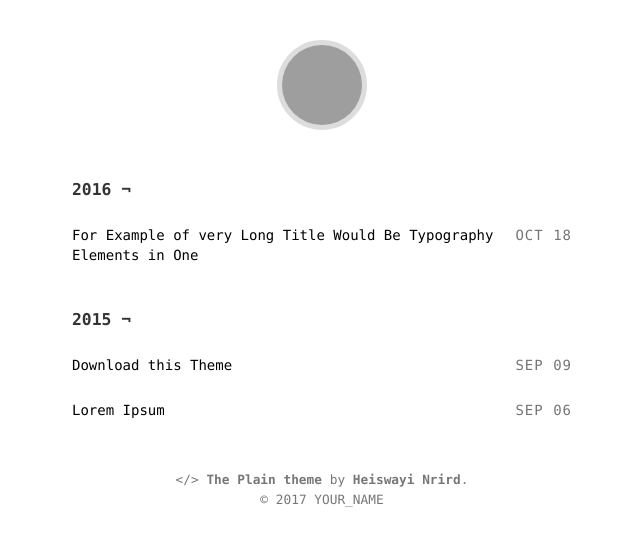
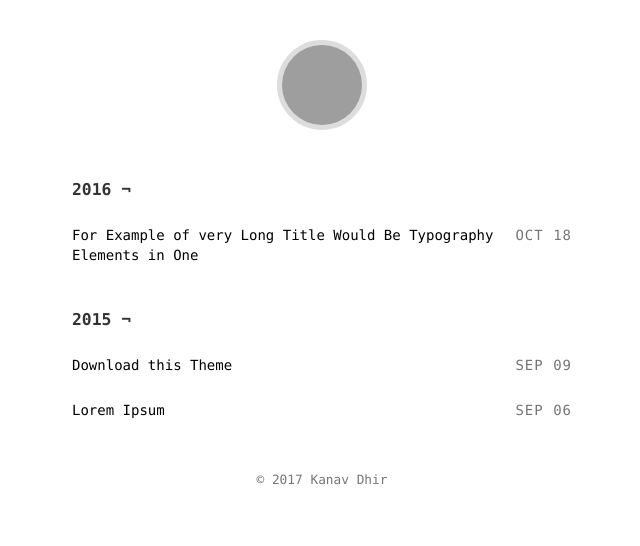
Before and after one commit to kdhir/kdhir.github.io, a Jekyll site: the page built from index.html, in a window 1280 px wide. Shown: the top 546 px of the page, without its empty margins (318-958 px from the left). Built offline with Jekyll 4.4.1, drawn with Linux system fonts in a browser that asks for light colours; grey boxes are pictures that could not be loaded.

Commit message:
Config updates

```diff
--- a/_config.yml
+++ b/_config.yml
@@ -1,20 +1,20 @@
 # Site Info
-title:              "The Plain"
-description:        "The Plain is a minimalist Jekyll theme, that's it. Can't say anymore..."
-google_verify:      epFgX0s_0RM3CdjwFcsewfXzPov2g8s9ZBOLyaIUH-o # Put your Google Verification here
+title:              "Kanav Dhir"
+description:        "Kanav's blog of things he cares to write about"
+google_verify:      UFNjiIZQdXF0zOJDCo5zyKzK8_8mnMyT0XCOqCJ4TBE # Put your Google Verification here
 google_analytics:   UA-XXXXXXX-X # Put your Google Analytics code
 
 # Author Info
-author_name:        "YOUR_NAME" # Your name here
-author_email:       hnrird@gmail.com # Your email here
-author_gravatar:    2b38b1b0e7e08b69379bd61582adf0c8 # Your Gravatar md5 hash here for logo
-twitter_username:   HeiswayiNrird # Your Twitter username here
-github_username:    heiswayi # Your GitHub username here
+author_name:        "Kanav Dhir" # Your name here
+author_email:       kdhirr@gmail.com # Your email here
+author_gravatar:    54c1ba96654a8ae04d9f7e3f94063e07 # Your Gravatar md5 hash here for logo
+twitter_username:   kdhirr # Your Twitter username here
+github_username:    kdhir # Your GitHub username here
 
 # Site Settings
 baseurl:            "" # Base URL must end WITHOUT a slash, default: ""
 permalink:          /notes/:title # Post permalink
-timezone:           Asia/Kuala_Lumpur # https://en.wikipedia.org/wiki/List_of_tz_database_time_zones
+timezone:           US/Eastern # https://en.wikipedia.org/wiki/List_of_tz_database_time_zones
 mathjax:            true  # enables support for mathjax - set to false to disable
 
 # Site Build
--- a/_includes/footer.html
+++ b/_includes/footer.html
@@ -1,4 +1,4 @@
 <div class="footer">
-  <span class="block">&lt;/&gt; <a href="http://github.com/heiswayi/the-plain" title="a minimalist Jekyll theme for personal blog">The Plain theme</a> by <a href="http://heiswayi.github.io">Heiswayi Nrird</a>.</span>
-  <span class="block">&copy; {{ site.time | date: '%Y' }} {{ site.author_name }}</span>
+<!--   <span class="block">&lt;/&gt; <a href="http://github.com/heiswayi/the-plain" title="a minimalist Jekyll theme for personal blog">The Plain theme</a> by <a href="http://heiswayi.github.io">Heiswayi Nrird</a>.</span>
+ -->  <span class="block">&copy; {{ site.time | date: '%Y' }} {{ site.author_name }}</span>
 </div>
--- a/_includes/header.html
+++ b/_includes/header.html
@@ -9,7 +9,7 @@
 	{% endif %}
 
 	<a href="{{ link | prepend: site.baseurl }}">
-		<img src="http://www.gravatar.com/avatar/{{ site.author_gravatar }}.png?s=80" class="gravatar">
+		<img src="https://s.gravatar.com/avatar/{{ site.author_gravatar }}.png?s=80" class="gravatar">
 	</a>
 	<span class="logo-prompt">{{ prompt }}</span>
 
```
Also changed, not shown: assets/profile.jpg (added), 15 other files.
